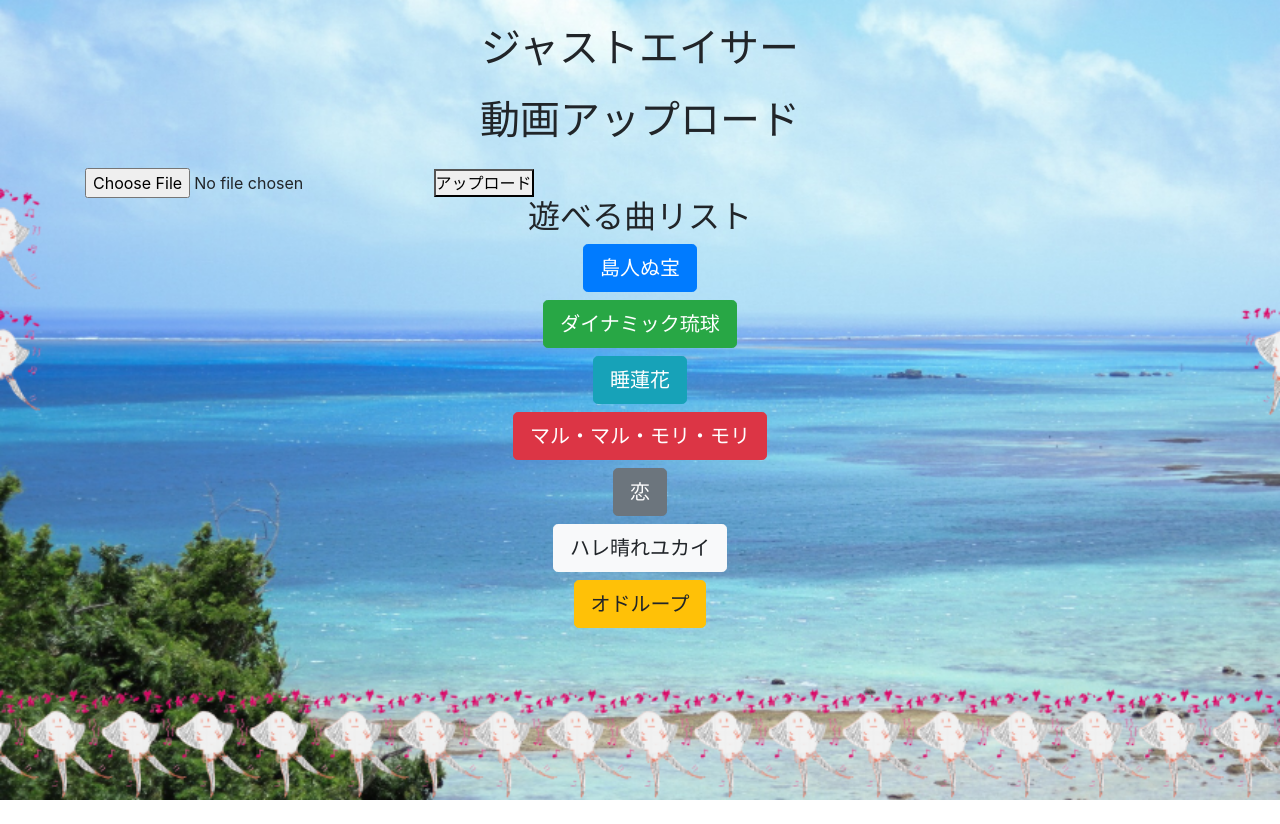
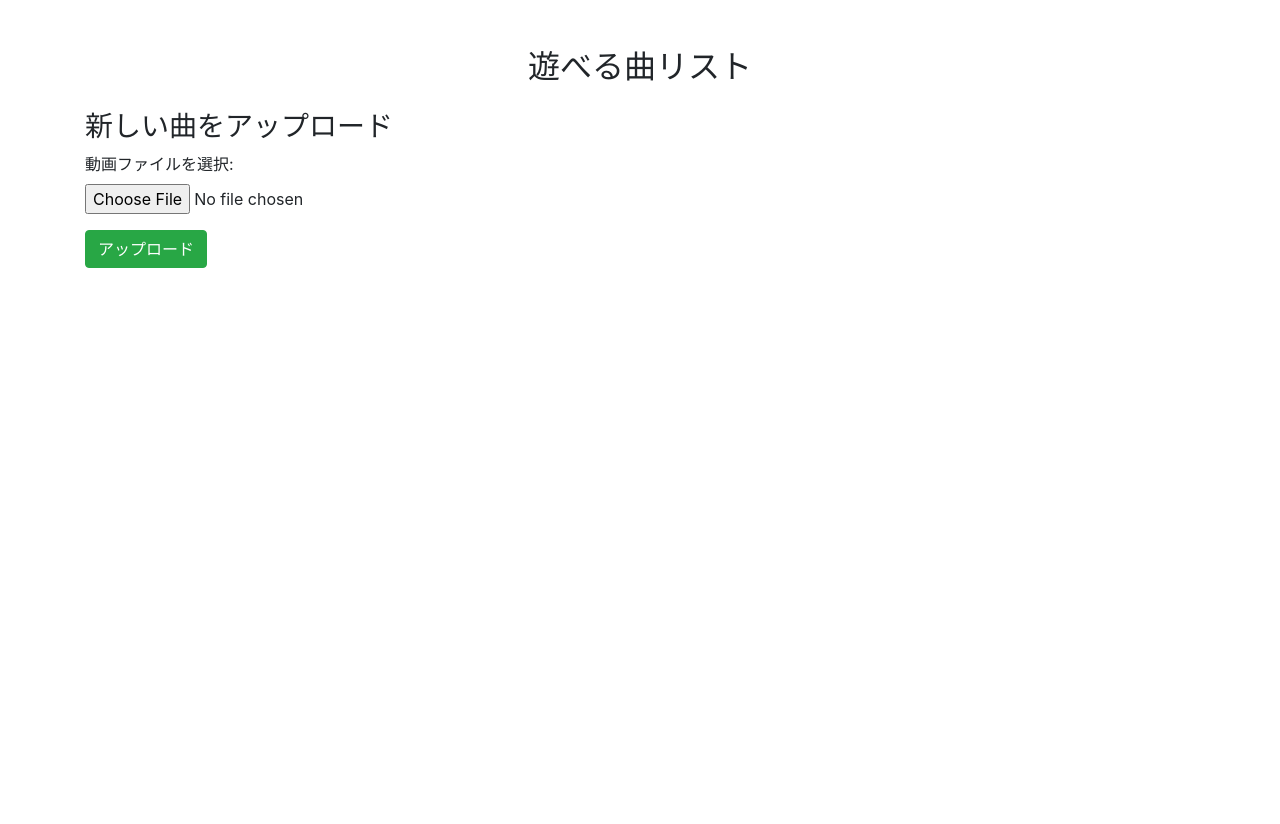
Before and after one commit to jyogi-web/yanabru-front, a Flask app: page / in a window 1280 px wide. After the commit the page ends 268 px from the top, so only its background shows below. Run offline with Flask 3, Linux system fonts and the light colour scheme; parts of the project's set-up code (start-up, migrations or seed data) failed here and were passed over; some libraries are stand-ins or nearby versions.

Commit message:
[modify] インデックスページに動画ファイルリストを表示し、アップロードフォームを追加

```diff
--- a/app/app.py
+++ b/app/app.py
@@ -148,7 +148,12 @@ def upload_video():
 # メインエンドポイント
 @app.route('/')
 def index():
-    return render_template('index.html')
+    # アップロードフォルダ内の.mp4ファイルを取得
+    video_files = [f for f in os.listdir(app.config['UPLOAD_FOLDER']) if f.endswith('.mp4')]
+    # 対応するゲーム名をリストアップ
+    games = [os.path.splitext(f)[0] for f in video_files]
+    return render_template('index.html', games=games)
+
 
 @app.route('/eisa')
 def eisa():
--- a/app/templates/index.html
+++ b/app/templates/index.html
@@ -1,42 +1,83 @@
+<!-- index.html -->
 <!DOCTYPE html>
 <html lang="ja">
 
 <head>
     <meta charset="UTF-8">
     <meta name="viewport" content="width=device-width, initial-scale=1.0">
-    <title>just eisa- index</title>
-    <link rel="stylesheet" href="../static/css/index.css">
-    <!-- BootStrapのリンク -->
+    <link href="{{ url_for('static', filename='css/video.css') }}" rel="stylesheet" />
+    <title>ダンスゲーム - 曲選択</title>
     <link rel="stylesheet" href="https://stackpath.bootstrapcdn.com/bootstrap/4.5.2/css/bootstrap.min.css">
 </head>
 
-<body class="container">
-    <h1 class="text-center my-4">ジャストエイサー</h1>
-    <h1 class="mb-4">動画アップロード</h1>
-    <!-- アップロードフォーム -->
-    <form action="/upload_video" method="post" enctype="multipart/form-data">
-        <input type="file" name="video" accept="video/*" required>
-        <button type="submit">アップロード</button>
-    </form>
-    <h2 class="text-center">遊べる曲リスト</h2>
-    <ul class="list-unstyled text-center">
-        <li><a href='/eisa' class="btn btn-primary btn-lg mb-2">島人ぬ宝</a></li>
-        <li><a href='/dynamic' class="btn btn-success btn-lg mb-2">ダイナミック琉球</a></li>
-        <li><a href='/suirenka' class="btn btn-info btn-lg mb-2">睡蓮花</a></li>
-        <li><a href='/marumori' class="btn btn-danger btn-lg mb-2">マル・マル・モリ・モリ</a></li>
-        <li><a href='/koi' class="btn btn-secondary btn-lg mb-2">恋</a></li>
-        <li><a href='/harehare' class="btn btn-light btn-lg mb-2">ハレ晴れユカイ</a></li>
-        <li><a href='/odoloop' class="btn btn-warning btn-lg mb-2">オドループ</a></li>
+<body>
+    <div class="container">
+        <h2 class="text-center mt-5">遊べる曲リスト</h2>
+        <ul class="list-unstyled text-center">
+            {% for game in games %}
+                <li>
+                    <a href="{{ url_for('game_page', game_name=game) }}" class="btn btn-primary btn-lg mb-2">
+                        {{ game }}
+                    </a>
+                </li>
+            {% endfor %}
+        </ul>
 
-        <!-- 隠し楽曲（左下） -->
+        <!-- ファイルアップロードフォームの追加（必要に応じて） -->
+        <div class="mt-4">
+            <h3>新しい曲をアップロード</h3>
+            <form id="uploadForm" action="/upload_video" method="post" enctype="multipart/form-data">
+                <div class="form-group">
+                    <label for="video">動画ファイルを選択:</label>
+                    <input type="file" class="form-control-file" id="video" name="video" accept="video/*" required>
+                </div>
+                <button type="submit" class="btn btn-success">アップロード</button>
+            </form>
+            <div id="uploadResult" class="mt-3"></div>
+        </div>
+    </div>
 
-        <a href="/eigadancer" class="hidden-link btn btn-danger">エイガダンサー</a>
-    </ul>
+    <script>
+        document.getElementById('uploadForm').addEventListener('submit', function(e) {
+            e.preventDefault();
 
-    <!-- BootStrapのJavaScriptとjQueryのリンク -->
-    <script src="https://code.jquery.com/jquery-3.5.1.slim.min.js"></script>
-    <script src="https://cdn.jsdelivr.net/npm/@popperjs/core@2.9.1/dist/umd/popper.min.js"></script>
-    <script src="https://stackpath.bootstrapcdn.com/bootstrap/4.5.2/js/bootstrap.min.js"></script>
+            const formData = new FormData();
+            const fileField = document.querySelector('input[type="file"][name="video"]');
+
+            if (fileField.files.length === 0) {
+                alert('ファイルを選択してください');
+                return;
+            }
+
+            formData.append('video', fileField.files[0]);
+
+            fetch('/upload_video', {
+                method: 'POST',
+                body: formData
+            })
+            .then(response => response.json())
+            .then(data => {
+                const resultDiv = document.getElementById('uploadResult');
+                if (data.status === 'success') {
+                    resultDiv.innerHTML = `
+                        <p style="color: green;">アップロード成功: ${data.message}</p>
+                        <a href="${data.game_page_url}" class="btn btn-primary">ゲームページへ移動</a>
+                    `;
+                    // 曲リストを更新するにはページをリロード
+                    setTimeout(() => {
+                        window.location.reload();
+                    }, 2000);
+                } else {
+                    resultDiv.innerHTML = `<p style="color: red;">アップロード失敗: ${data.message}</p>`;
+                }
+                console.log(data);
+            })
+            .catch(error => {
+                console.error('エラー:', error);
+                document.getElementById('uploadResult').innerHTML = `<p style="color: red;">エラーが発生しました。</p>`;
+            });
+        });
+    </script>
 </body>
 
 </html>
```
